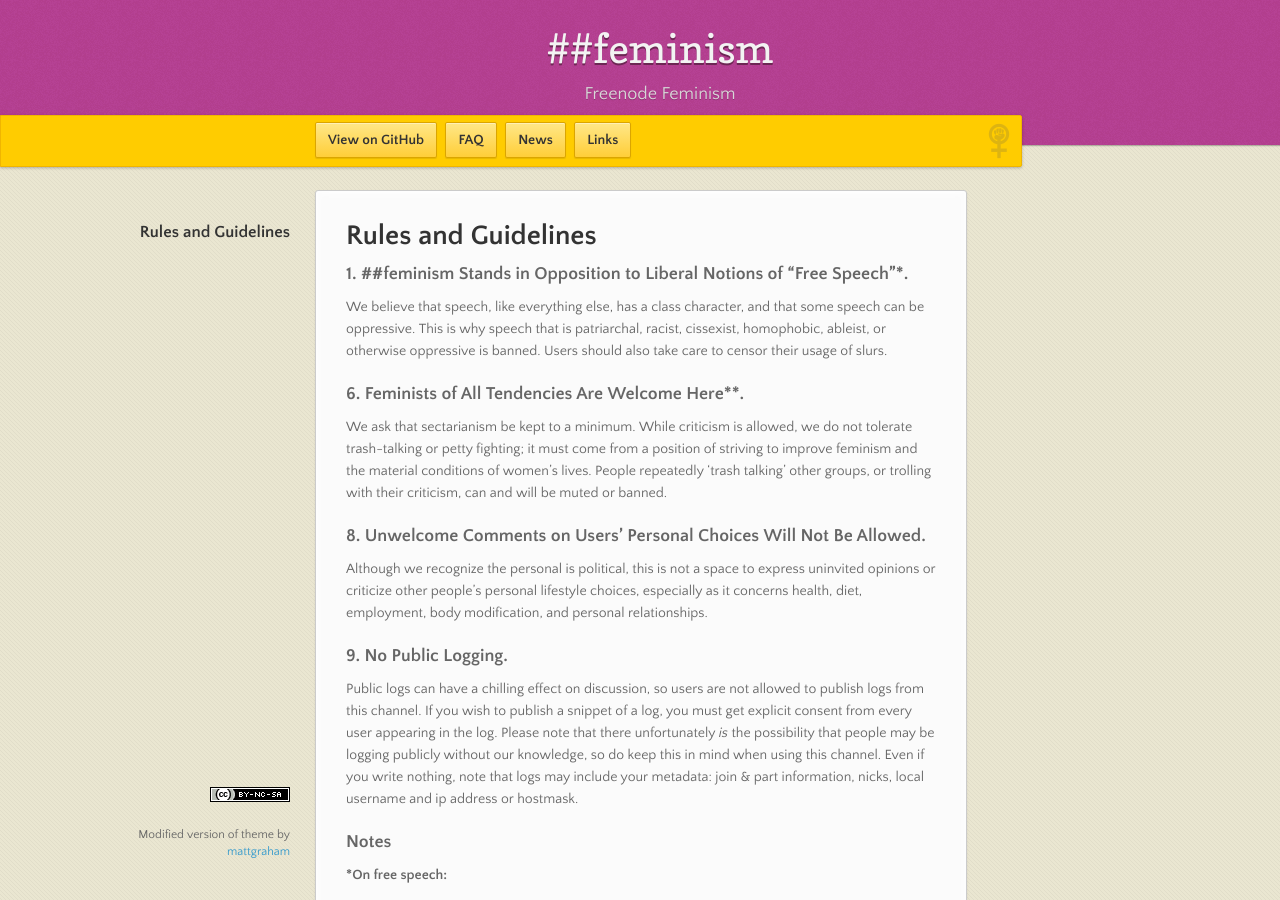
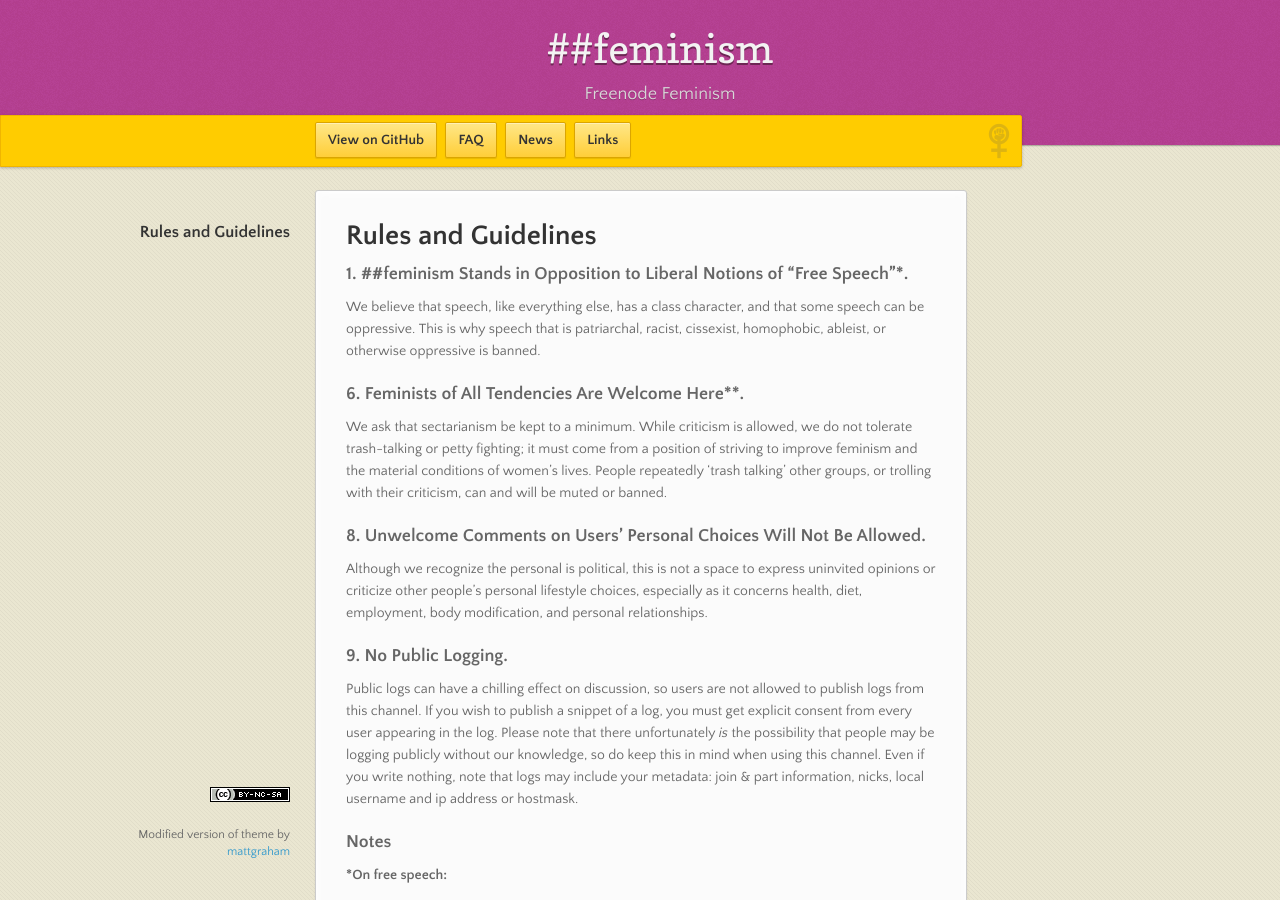
Before and after one commit to feminism-chat/feminism-chat.github.io, a Jekyll site: the page built from index.md, in a window 1280 px wide and 900 px high. Built offline with Jekyll 4.4.1, drawn with Linux system fonts in a browser that asks for light colours; nearby versions of some CDN libraries.

Commit message:
move to FAQ: slurs

```diff
--- a/index.md
+++ b/index.md
@@ -8,7 +8,7 @@ title: Home
 
 ### 1. \##feminism Stands in Opposition to Liberal Notions of "Free Speech"*.
 
-We believe that speech, like everything else, has a class character, and that some speech can be oppressive. This is why speech that is patriarchal, racist, cissexist, homophobic, ableist, or otherwise oppressive is banned. Users should also take care to censor their usage of slurs.
+We believe that speech, like everything else, has a class character, and that some speech can be oppressive. This is why speech that is patriarchal, racist, cissexist, homophobic, ableist, or otherwise oppressive is banned.
 
 
 ### 6. Feminists of All Tendencies Are Welcome Here**.
```
Also changed, not shown: faq.md (+4 -0 lines).
